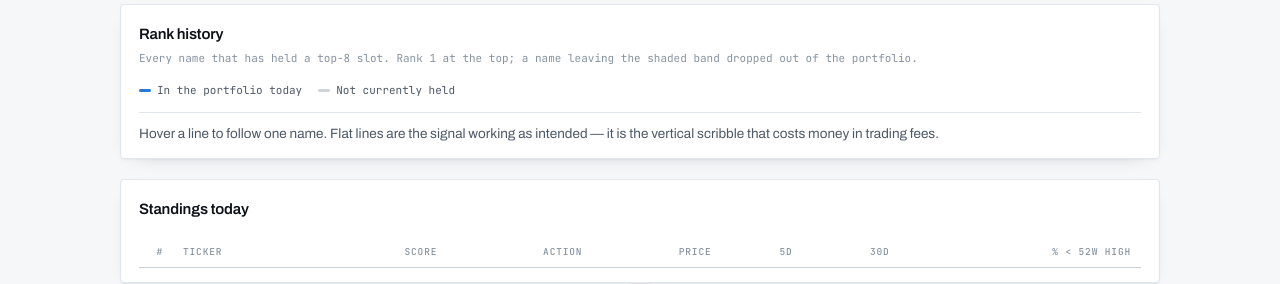
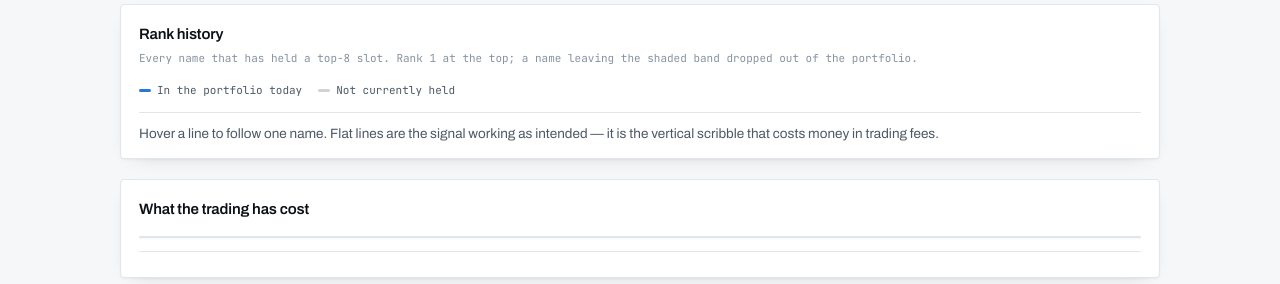
Before and after one commit to rmtodd618/ai-stock-watch, a Python web app: template src/reporting/templates/dashboard.html in a window 1280 px wide. Shown: the part 365-649 px from the top of the page. Run offline with Jinja, Linux system fonts and the light colour scheme; the template is opened without the code that fills it, so the values that code supplies are empty.

Commit message:
Put the cost of trading, and your own positions, on the dashboard
Two panels, both of which argue with the strategy rather than for it.

"What the trading has cost" measures frictions instead of estimating
them: build_dashboard now carries a second curve of the same decisions
with costs switched off, and the gap between the two is what the trading
has taken. Live so far that is 0.94 points.

Shown beside it is what the excess would have been at zero cost, which
is the number that separates a selection problem from a trading one.
Here it is -5.42%: the frictions are real but they are not why the tool
is behind, and a panel that only showed costs would have implied
otherwise. The first draft had a third tile reading "net of both" with
the same value as the second, because the excess is already net of
frictions — two tiles stating one fact.

"Your portfolio vs the model" renders the rebalance engine added
earlier, which until now only reached the email. It appears only when a
holdings file exists, and the page receives a trimmed view that never
carries cost basis or share counts.

Co-Authored-By: Claude Opus 5 (1M context) <noreply@anthropic.com>

```diff
--- a/src/reporting/templates/dashboard.html
+++ b/src/reporting/templates/dashboard.html
@@ -193,6 +193,28 @@ footer p{margin:0 0 10px; max-width:88ch}
   <div class="chart" id="chart-ranks"></div>
   <p class="note">Hover a line to follow one name. Flat lines are the signal working
     as intended — it is the vertical scribble that costs money in trading fees.</p>
+</div>
+
+<div class="panel" id="cost-panel">
+  <h2>What the trading has cost</h2>
+  <p class="sub" id="cost-sub"></p>
+  <div class="tiles" style="margin-top:0" id="cost-tiles"></div>
+  <p class="note" id="cost-note"></p>
+</div>
+
+<div class="panel" id="pf-panel" hidden>
+  <h2>Your portfolio vs the model</h2>
+  <p class="sub" id="pf-sub"></p>
+  <div class="tbl">
+    <table>
+      <thead><tr>
+        <th style="text-align:left;width:auto">Ticker</th><th>You</th><th>Model</th>
+        <th>Drift</th><th>To match</th><th>Realises</th>
+      </tr></thead>
+      <tbody id="pf-body"></tbody>
+    </table>
+  </div>
+  <p class="note" id="pf-note"></p>
 </div>
 
 <div class="panel">
@@ -456,6 +478,74 @@ mount('chart-ranks', function(W,tip,host){
   return svg;
 });
 
+/* ---------- what the trading cost ---------- */
+(function(){
+  var cost=D.cost_points, excess=D.excess_points;
+  document.getElementById('cost-sub').textContent =
+    'Measured, not modelled: the gap between the traded result and the same decisions '+
+    'made for free, at '+D.cost_bps+' bps per unit of turnover.';
+  // excess is already net of frictions, so showing it twice would be two tiles
+  // saying one thing. The useful third number is the counterfactual: what the
+  // same decisions returned before anything was paid for them.
+  var gross = excess + cost;
+  [['Paid in<br>frictions', pct(-cost,2), 'neg', 'spread on every rebalance'],
+   ['Excess vs the watchlist<br>after frictions', pct(excess,2), sgn(excess), 'the benchmark that matters'],
+   ['Excess if trading<br>were free', pct(gross,2), sgn(gross), 'the same calls, no costs']
+  ].forEach(function(t){
+    var d=document.createElement('div'); d.className='tile';
+    d.innerHTML='<span class="k">'+t[0]+'</span><span class="v '+t[2]+'">'+t[1]+
+                '</span><span class="s">'+t[3]+'</span>';
+    document.getElementById('cost-tiles').appendChild(d);
+  });
+  var note;
+  if(cost <= 0.001){
+    note = 'Too few rebalances so far to have cost anything measurable.';
+  } else if(gross < 0){
+    note = 'Frictions have cost '+cost.toFixed(2)+' points so far, but they are not '+
+           'why this is behind: the same decisions made for free would still have '+
+           'trailed the watchlist by '+Math.abs(gross).toFixed(2)+' points. The '+
+           'selection is the shortfall; the trading is on top of it.';
+  } else {
+    note = 'Frictions have taken '+cost.toFixed(2)+' of the '+gross.toFixed(2)+
+           ' points these calls earned before costs — '+
+           (cost/gross*100).toFixed(0)+'% of the gain spent reaching it.';
+  }
+  document.getElementById('cost-note').textContent = note;
+})();
+
+/* ---------- your portfolio vs the model ---------- */
+(function(){
+  var p = D.plan;
+  if(!p || !p.nav) return;
+  var panel=document.getElementById('pf-panel');
+  panel.hidden=false;
+  document.getElementById('pf-sub').textContent =
+    'Net asset value $'+Math.round(p.nav).toLocaleString('en-US')+
+    ' · drift under '+(p.band*100).toFixed(0)+'% is left alone';
+  var tb=document.getElementById('pf-body');
+  p.rows.forEach(function(r){
+    var tr=document.createElement('tr');
+    if(!r.act) tr.className='dim';
+    var realises='\u2014';
+    if(r.dollars<0 && r.term!=='unknown'){
+      realises='<span class="'+(r.gain>=0?'pos':'neg')+'">$'+
+        (r.gain>=0?'+':'\u2212')+Math.abs(r.gain).toLocaleString('en-US')+
+        ' '+r.term+'</span>';
+    }
+    tr.innerHTML='<td class="tk" style="text-align:left">'+r.t+'</td>'+
+      '<td>'+r.cur.toFixed(1)+'%</td><td>'+r.tgt.toFixed(1)+'%</td>'+
+      '<td class="'+(Math.abs(r.drift)>=p.band*100?'neg':'')+'">'+
+        (r.drift>0?'+':'\u2212')+Math.abs(r.drift).toFixed(1)+'%</td>'+
+      '<td class="'+(r.dollars>0?'pos':'neg')+'">'+(r.dollars>0?'+':'\u2212')+'$'+
+        Math.abs(r.dollars).toLocaleString('en-US')+'</td>'+
+      '<td>'+realises+'</td>';
+    tb.appendChild(tr);
+  });
+  document.getElementById('pf-note').textContent =
+    p.summary + ' — these are the trades that would match the model, priced. '+
+    'Nothing here is a recommendation to make them.';
+})();
+
 /* ---------- standings ---------- */
 document.getElementById('stand-sub').textContent =
   'As published '+D.asof+'. Benchmarks and names without enough history are shown but never ranked.';
```
Also changed, not shown: scripts/build_dashboard.py (+75 -4 lines), README.md.
